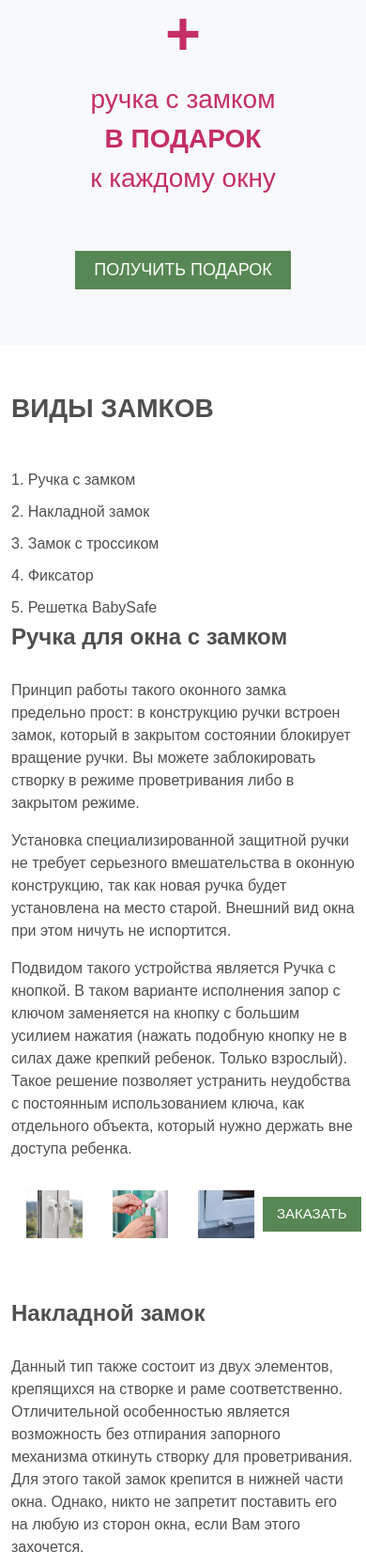
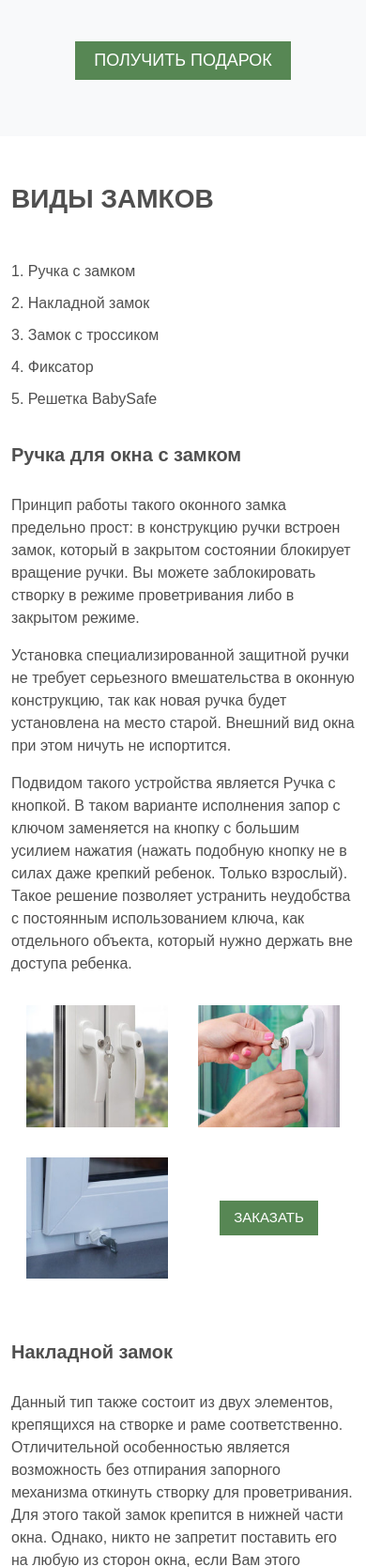
Before and after one commit to cla55ik/vseokna36, a PHP site: page /app/pages/deti.php in a window 390 px wide. Shown: the part 2446-4114 px from the top of the page at 94% size. Run offline with PHP 8.4, Linux system fonts and the light colour scheme.

Commit message:
add css for deti page

```diff
--- a/app/pages/deti.php
+++ b/app/pages/deti.php
@@ -13,15 +13,16 @@ include_once($_SERVER['DOCUMENT_ROOT']. "/app/layouts/header.php");
     <div class="container d-flex flex-wrap pt-50 pb-90 deti-main">
       <div class="col-12 col-lg-8 d-flex flex-wrap align-items-center deti-main-text">
         <h1 class="title-32">БЕЗОПАСНОСТЬ ДЕТЕЙ ПОД КОНТРОЛЕМ - СИСТЕМЫ БЕЗОПАСНОСТИ ДЛЯ ОКОН ПВХ</h1>
+        <img class="img-fluid d-block d-lg-none pt-30 pb-30" src="/src/img/deti01.jpg" alt="Детские замки на окна">
         <p class="text-18">Пытливый ум не дает маленьким сорванцам усидеть на месте, а окно, является очень притягательным объектом. Не зря оно признается экспертами одним из самых опасных объектов для ребенка в доме. </p>
         <p class="text-18">Различные конструкции детских замков могут обеспечить как банальную невозможность открыть створку без ключа, так и ограничение на открывание у продвинутых моделей, для сохранения возможности проветривания помещения в Ваше отсутствие.</p>
       </div>
-      <div class="col-12 col-lg-4">
+      <div class="col-12 col-lg-4 d-none d-lg-block">
         <img class="img-fluid" src="/src/img/deti01.jpg" alt="Детские замки на окна">
       </div>
     </div>
   </div>
-  <div class="container text pt-90 pb-90">
+  <div class="container text pt-90 pb-90 deti-green">
     <div class="bg-green p-5">
       <h2 class="white text-28">ВАЖНО! Нормативное регулирование!</h2>
       <p class="m-0 white text-20">Согласно ПРИКАЗУ от 17 марта 2016 года N 168-ст «О введении в действие изменения к межгосударственному стандарту» введены Изменения N 1 к ГОСТ 23166-99 «Блоки оконные. Общие технические условия». Данными изменениями предписывается обязательная установка на пластиковых конструкциях детских замков. Предписание касается, прежде всего, бюджетных учреждений, таких как больницы, школы, детские сады и прочие, деятельность которых связана с детьми и напрямую не обязывает частных домовладельцев устанавливать замки безопасности. Однако, если в результате невыполнения рекомендаций, к слову, внесенных в ГОСТ с подачи Следственного Комитета РФ, пострадает ребенок — владелец помещения может быть привлечён к уголовной ответственности.</p>
@@ -87,17 +88,17 @@ include_once($_SERVER['DOCUMENT_ROOT']. "/app/layouts/header.php");
           <p>Установка специализированной защитной ручки не требует серьезного вмешательства в оконную конструкцию, так как новая ручка будет установлена на место старой. Внешний вид окна при этом ничуть не испортится.</p>
           <p>Подвидом такого устройства является Ручка с кнопкой. В таком варианте исполнения запор с ключом заменяется на кнопку с большим усилием нажатия (нажать подобную кнопку не в силах даже крепкий ребенок. Только взрослый). Такое решение позволяет устранить неудобства с постоянным использованием ключа, как отдельного объекта, который нужно держать вне доступа ребенка.</p>
         </div>
-        <div class="deti-img d-flex">
-          <div class="col-3 p-3">
+        <div class="deti-img d-flex flex-wrap">
+          <div class="col-6 col-lg-3 p-3">
             <img class=img-fluid src="/src/img/deti-1-1.jpg" alt="Ручка с замком">
           </div>
-          <div class="col-3 p-3">
+          <div class="col-6 col-lg-3 p-3">
             <img class=img-fluid src="/src/img/deti1-2.jpg" alt="Ручка с замком">
           </div>
-          <div class="col-3 p-3">
+          <div class="col-6 col-lg-3 p-3">
             <img class=img-fluid src="/src/img/deti1-3.jpg" alt="Ручка с замком">
           </div>
-          <div class="col-3 p-3 d-flex justify-content-center align-items-center">
+          <div class="col-6 col-lg-3 p-3 d-flex justify-content-center align-items-center">
             <button class="white " type="button" name="button-deti" onclick="modalVisible()">Заказать</button>
           </div>
         </div>
@@ -108,17 +109,17 @@ include_once($_SERVER['DOCUMENT_ROOT']. "/app/layouts/header.php");
           <h3>Накладной замок</h3>
           <p>Данный тип также состоит из двух элементов, крепящихся на створке и раме соответственно. Отличительной особенностью является возможность без отпирания запорного механизма откинуть створку для проветривания. Для этого такой замок крепится в нижней части окна. Однако, никто не запретит поставить его на любую из сторон окна, если Вам этого захочется.</p>
         </div>
-        <div class="deti-img d-flex">
-          <div class="col-3 p-3">
+        <div class="deti-img d-flex flex-wrap">
+          <div class="col-6 col-lg-3 p-3">
             <img class=img-fluid src="/src/img/deti2-1.jpg" alt="Накладной замок на окна">
           </div>
-          <div class="col-3 p-3">
+          <div class="col-6 col-lg-3 p-3">
             <img class=img-fluid src="/src/img/deti2-2.jpg" alt="Накладной замок на окна">
           </div>
-          <div class="col-3 p-3">
+          <div class="col-6 col-lg-3 p-3">
             <img class=img-fluid src="/src/img/deti2-3.jpg" alt="Накладной замок на окна">
           </div>
-          <div class="col-3 p-3 d-flex justify-content-center align-items-center">
+          <div class="col-6 col-lg-3 p-3 d-flex justify-content-center align-items-center">
             <button class="white " type="button" name="button-deti" onclick="modalVisible()">Заказать</button>
           </div>
         </div>
@@ -130,17 +131,17 @@ include_once($_SERVER['DOCUMENT_ROOT']. "/app/layouts/header.php");
           <p>Принцип действия схож с замками для велосипедов. Одна из частей конструкции данного замка крепится к раме, другая — к створке. Трос, крепящийся на одной из частей фиксируется в пазах другой части при помощи ключа. Длину тросика можно выбрать в зависимости от модели. Также такие замки могут отличаться возможностью избавляться от троса полностью.</p>
           <p>Тросовые замки снискали наибольшую популярность для раздвижных оконных конструкций.</p>
         </div>
-        <div class="deti-img d-flex">
-          <div class="col-3 p-3">
+        <div class="deti-img d-flex flex-wrap">
+          <div class="col-6 col-lg-3 p-3">
             <img class=img-fluid src="/src/img/deti3-1.jpg" alt="Замок с тросиком на окна">
           </div>
-          <div class="col-3 p-3">
+          <div class="col-6 col-lg-3 p-3">
             <img class=img-fluid src="/src/img/deti3-2.jpg" alt="Замок с тросиком на окна">
           </div>
-          <div class="col-3 p-3">
+          <div class="col-6 col-lg-3 p-3">
             <img class=img-fluid src="/src/img/deti3-3.jpg" alt="Замок с тросиком на окна">
           </div>
-          <div class="col-3 p-3 d-flex justify-content-center align-items-center">
+          <div class="col-6 col-lg-3 p-3 d-flex justify-content-center align-items-center">
             <button class="white " type="button" name="button-deti" onclick="modalVisible()">Заказать</button>
           </div>
         </div>
@@ -151,17 +152,17 @@ include_once($_SERVER['DOCUMENT_ROOT']. "/app/layouts/header.php");
           <h3>Фиксатор</h3>
           <p>Блокиратор или же защелка представляет собой конструкцию, в которой блокировка распахивания окна осуществляется поворотом подвижных элементов механизма. Такой замок можно установить в верхней части окна, до которой дети просто не дотянутся. Или же установить несколько таких устройств. Отрицательным моментом будет являться внешний вид. Не каждому нравится обилие чужеродных элементов на окнах.</p>
         </div>
-        <div class="deti-img d-flex">
-          <div class="col-3 p-3">
+        <div class="deti-img d-flex flex-wrap">
+          <div class="col-6 col-lg-3 p-3">
             <img class=img-fluid src="/src/img/deti4-1.jpg" alt="Фиксатор на окна">
           </div>
-          <div class="col-3 p-3">
+          <div class="col-6 col-lg-3 p-3">
             <img class=img-fluid src="/src/img/deti4-2.jpg" alt="Фиксатор на окна">
           </div>
-          <div class="col-3 p-3">
+          <div class="col-6 col-lg-3 p-3">
             <img class=img-fluid src="/src/img/deti4-3.jpg" alt="Фиксатор на окна">
           </div>
-          <div class="col-3 p-3 d-flex justify-content-center align-items-center">
+          <div class="col-6 col-lg-3 p-3 d-flex justify-content-center align-items-center">
             <button class="white " type="button" name="button-deti" onclick="modalVisible()">Заказать</button>
           </div>
         </div>
@@ -169,14 +170,15 @@ include_once($_SERVER['DOCUMENT_ROOT']. "/app/layouts/header.php");
 
     </div>
 
-    <div class="container mt-70 mb-70 p-5 d-flex babysafe" id="deti-5">
-      <div class="col-lg-9 babysafe-text">
+    <div class="container mt-70 mb-70 p-5 flex-wrap d-flex babysafe" id="deti-5">
+      <div class="col-12 col-lg-9 babysafe-text">
         <div class="white title-32">ЭКСКЛЮЗИВНО!<br />ТОЛЬКО В САЛОНЕ REHAU -</div>
         <h3 class="white title-28">РЕШЕТКА BABYSAFE</h3>
+        <img class="img-fluid d-block d-lg-none mb-30" src="/src/img/babysafe01.jpg" alt="решетки на окна babysafe">
         <p>Защитное ограждение REHAU BABYSAFE устанавливается снаружи окна и позволяет открывать створку во всех режимах проветривания, в том числе нараспах, с уверенностью в безопасности маленьких детей. </p>
         <p>Данное ограждение сочетает в себе надежность конструкции, простой и легкий монтаж, а также привлекательный внешний вид.</p>
       </div>
-      <div class="col-lg-3">
+      <div class="col-12 col-lg-3 d-none d-lg-block">
         <img class="img-fluid" src="/src/img/babysafe01.jpg" alt="решетки на окна babysafe">
       </div>
     </div>
--- a/src/css/style.css
+++ b/src/css/style.css
@@ -3245,4 +3245,87 @@ span.second.title-32{
   }
 
 
-}
+  /*Детская безопасность*/
+
+  .deti-main-text{
+    padding-right: 0;
+  }
+
+  .deti-img button{
+    background-color: var(--green);
+    font-size: 15px;
+    font-weight: 500;
+    text-transform: uppercase;
+    padding: 7px 15px;
+    border: none;
+    transition: .5s;
+
+  }
+
+  .deti-img button:hover{
+    background-color: var(--pink);
+    transition: .5s
+  }
+
+  .deti-list{
+    margin-bottom: 30px;
+  }
+
+  .deti-title h3{
+    font-size: 20px;
+    font-weight: 700;
+    line-height: 1.2em;
+    margin-bottom: 30px;
+  }
+
+
+  .babysafe{
+    background-color: #c2507a;
+
+  }
+
+  .babysafe-text{
+    padding-right: 0px;
+  }
+
+  .babysafe h3{
+    margin-bottom: 40px;
+  }
+
+  .babysafe p{
+    font-size: 16px;
+    font-weight: 500;
+    color: white;
+  }
+
+
+
+
+  .deti-list div{
+    padding: 5px 0px;
+  }
+
+  .deti-list a{
+    font-weight: 500;
+
+  }
+
+
+  .babysafe img{
+    height:
+  }
+
+
+  .deti-green h2{
+    font-size: 18px;
+  }
+
+  .deti-green p {
+    font-size: 16px;
+    font-weight: 400
+  }
+
+
+
+
+}
```
